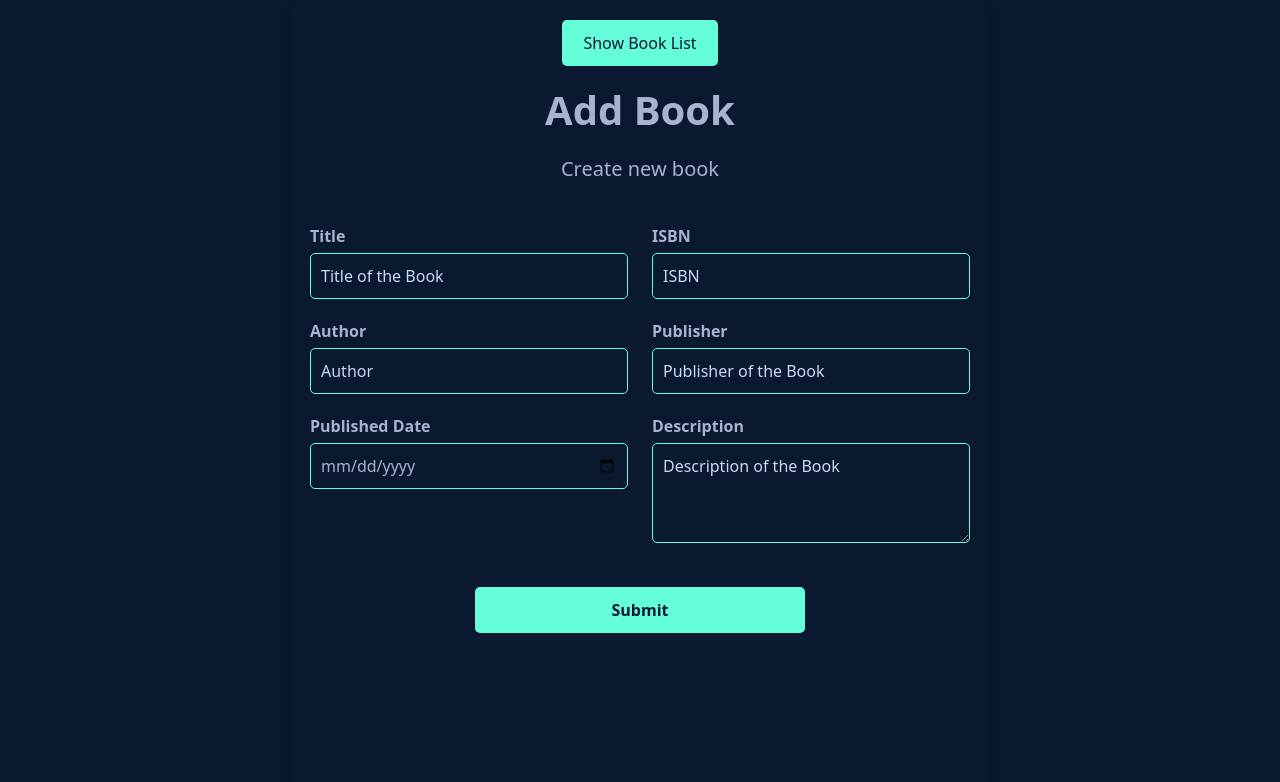
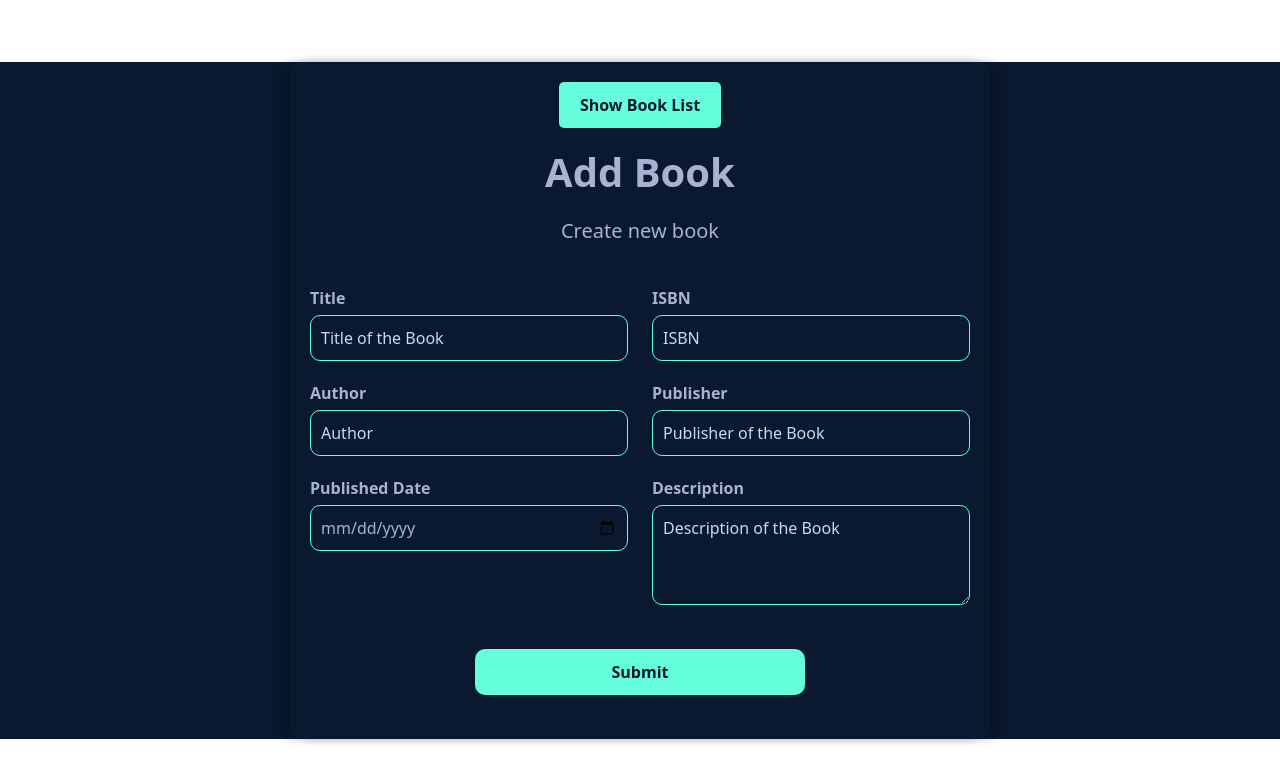
Before and after one commit to KamalBanjade/CRUD-mern-, a React (Vite) app in the folder Client/my-app/: page /create-book in a window 1280 px wide. Shown: the top 782 px of the page. Built offline with nearby package versions, Linux system fonts and the light colour scheme.

Commit message:
"Updated CSS styles and layouts for CreateBook, ShowBookDetails, ShowBookList, and UpdateBookInfo components; added hover effects and adjusted padding, border radius, and box shadows."

```diff
--- a/Client/my-app/src/App.css
+++ b/Client/my-app/src/App.css
@@ -111,6 +111,33 @@
 }
 .btn-delete:hover{
   background-color: #d20404;
-  color: black;
+  color: #ccd6f6;
 
 }
+.hover-button {
+  background-color: #64ffda;
+  color: #0a192f;
+  width: 50%;
+  padding: 10px 20px;
+  border-radius: 10px;
+  font-weight: bold;
+  transition: background-color 0.3s ease; /* Smooth transition */
+}
+
+.hover-button:hover {
+  background-color: #019f79;
+  color: #ccd6f6;
+}
+.hover-effect {
+  background-color: #64ffda;
+  color: #0a192f;
+  font-weight: bold;
+  border-radius: 10px;
+  text-decoration: none;
+  transition: background-color 0.3s ease;
+}
+
+.hover-effect:hover {
+  background-color: #019f79;
+  color: #ccd6f6; /* Color change on hover */
+}
--- a/Client/my-app/src/components/CreateBook.jsx
+++ b/Client/my-app/src/components/CreateBook.jsx
@@ -36,7 +36,7 @@ const CreateBook = () => {
           publisher: "",
         });
         toast.success("Successfully created book!", {
-          position: "top-center",
+          position: "top-right",
         });
         setTimeout(() => {
           navigate("/");
@@ -45,19 +45,31 @@ const CreateBook = () => {
       .catch((err) => {
         console.log("Error in CreateBook!");
         toast.error("Failed to create book.", {
-          position: "top-center",
+          position: "top-right",
         });
       });
   };
 
   return (
-    <div className="CreateBook" style={{ backgroundColor: "#0a192f", color: "#a8b2d1", minHeight: "100vh", display: "flex", justifyContent: "center", alignItems: "center", position: "relative" }}>
+    <div className="CreateBook" style={{ backgroundColor: "#0a192f", color: "#a8b2d1", height: "auto", display: "flex", justifyContent: "center", alignItems: "center", position: "relative" }}>
       <div className="background-layer" style={{ position: "absolute", width: "100%", height: "100%", backgroundColor: "#112240", zIndex: -1 }}></div>
-      <div className="container" style={{ maxWidth: "700px", padding: "20px", boxShadow: "0 4px 8px rgba(0,0,0,0.2)", borderRadius: "10px" }}>
+      <div
+        className="container"
+        style={{
+          maxWidth: "700px",
+          padding: "20px",
+          boxShadow: "8px 0px 8px rgba(0,0,0,0.2), -8px 0px 8px rgba(0,0,0,0.2)",
+          borderRadius: "10px",
+        }}
+      >
         <ToastContainer />
         <div className="row">
           <div className="col-12 text-center">
-            <Link to="/" className="btn" style={{ backgroundColor: "#64ffda", color: "#0a192f", marginBottom: "20px", padding: "10px 20px", borderRadius: "5px", textDecoration: "none" }}>
+            <Link
+              to="/"
+              className="btn hover-effect"
+              style={{ marginBottom: "20px", padding: "10px 20px", borderRadius: "5px" }}
+            >
               Show Book List
             </Link>
           </div>
@@ -76,7 +88,7 @@ const CreateBook = () => {
                       className="form-control input-placeholder"
                       value={book.title}
                       onChange={onChange}
-                      style={{ backgroundColor: "#0a192f", color: "#a8b2d1", border: "1px solid #64ffda", borderRadius: "5px", padding: "10px" }}
+                      style={{ backgroundColor: "#0a192f", color: "#a8b2d1", border: "1px solid #64ffda", borderRadius: "10px", padding: "10px" }}
                     />
                   </div>
                   <div className="form-group" style={{ marginBottom: "20px" }}>
@@ -88,7 +100,7 @@ const CreateBook = () => {
                       className="form-control input-placeholder"
                       value={book.author}
                       onChange={onChange}
-                      style={{ backgroundColor: "#0a192f", color: "#a8b2d1", border: "1px solid #64ffda", borderRadius: "5px", padding: "10px" }}
+                      style={{ backgroundColor: "#0a192f", color: "#a8b2d1", border: "1px solid #64ffda", borderRadius: "10px", padding: "10px" }}
                     />
                   </div>
                   <div className="form-group" style={{ marginBottom: "20px" }}>
@@ -99,7 +111,7 @@ const CreateBook = () => {
                       className="form-control input-placeholder"
                       value={book.published_date}
                       onChange={onChange}
-                      style={{ backgroundColor: "#0a192f", color: "#a8b2d1", border: "1px solid #64ffda", borderRadius: "5px", padding: "10px" }}
+                      style={{ backgroundColor: "#0a192f", color: "#a8b2d1", border: "1px solid #64ffda", borderRadius: "10px", padding: "10px" }}
                     />
                   </div>
                 </div>
@@ -113,7 +125,7 @@ const CreateBook = () => {
                       className="form-control input-placeholder"
                       value={book.isbn}
                       onChange={onChange}
-                      style={{ backgroundColor: "#0a192f", color: "#a8b2d1", border: "1px solid #64ffda", borderRadius: "5px", padding: "10px" }}
+                      style={{ backgroundColor: "#0a192f", color: "#a8b2d1", border: "1px solid #64ffda", borderRadius: "10px", padding: "10px" }}
                     />
                   </div>
                   <div className="form-group" style={{ marginBottom: "20px" }}>
@@ -125,7 +137,7 @@ const CreateBook = () => {
                       className="form-control input-placeholder"
                       value={book.publisher}
                       onChange={onChange}
-                      style={{ backgroundColor: "#0a192f", color: "#a8b2d1", border: "1px solid #64ffda", borderRadius: "5px", padding: "10px" }}
+                      style={{ backgroundColor: "#0a192f", color: "#a8b2d1", border: "1px solid #64ffda", borderRadius: "10px", padding: "10px" }}
                     />
                   </div>
                   <div className="form-group" style={{ marginBottom: "20px" }}>
@@ -136,7 +148,7 @@ const CreateBook = () => {
                       className="form-control input-placeholder"
                       value={book.description}
                       onChange={onChange}
-                      style={{ backgroundColor: "#0a192f", color: "#a8b2d1", border: "1px solid #64ffda", borderRadius: "5px", padding: "10px", resize: "vertical", minHeight: "100px" }}
+                      style={{ backgroundColor: "#0a192f", color: "#a8b2d1", border: "1px solid #64ffda", borderRadius: "10px", padding: "10px", resize: "vertical", minHeight: "100px" }}
                     />
                   </div>
                 </div>
@@ -144,8 +156,7 @@ const CreateBook = () => {
               <div className="text-center">
                 <button
                   type="submit"
-                  className="btn mt-4 mb-4"
-                  style={{ backgroundColor: "#64ffda", color: "#0a192f", width: "50%", padding: "10px 20px", borderRadius: "5px", fontWeight: "bold" }}
+                  className="btn mt-4 mb-4 hover-button"
                 >
                   Submit
                 </button>
@@ -153,8 +164,8 @@ const CreateBook = () => {
             </form>
           </div>
         </div>
-      </div>
-    </div>
+      </div >
+    </div >
   );
 };
 
--- a/Client/my-app/src/components/ShowBookDetails.jsx
+++ b/Client/my-app/src/components/ShowBookDetails.jsx
@@ -74,8 +74,12 @@ function ShowBookDetails(props) {
     <div className='ShowBookDetails' style={{ backgroundColor: '#0a192f', color: '#a8b2d1', minHeight: '100vh', display: 'flex', justifyContent: 'center', alignItems: 'center', padding: '20px' }}>
       <div className='container' style={{ backgroundColor: '#112240', padding: '20px', borderRadius: '8px', boxShadow: '0 4px 8px rgba(0,0,0,0.1)' }}>
         <div className='row'>
-          <div className='col-md-12 text-center'>
-            <Link to='/' className='btn' style={{ backgroundColor: '#64ffda', color: '#0a192f',fontWeight: 'bold', marginBottom: '20px', padding: '10px 20px', borderRadius: '10px', textDecoration: 'none' }}>
+          <div className="col-md-12 text-center">
+            <Link
+              to="/"
+              className="btn hover-effect"
+              style={{ marginBottom: "20px", padding: "10px 20px", borderRadius: "10px" }}
+            >
               Show Book List
             </Link>
           </div>
@@ -86,11 +90,11 @@ function ShowBookDetails(props) {
             <br />
           </div>
           <div className='col-md-12'>{BookItem}</div>
-          <div className='col-md-6 text-right'>
+          <div className="col-md-6 text-right">
             <Link
               to={`/edit-book/${book._id}`}
-              className='btn btn-lg btn-block'
-              style={{ backgroundColor: '#64ffda', color: '#0a192f', marginTop: '10px' }}
+              className="btn btn-lg btn-block hover-effect"
+              style={{ marginTop: "10px", fontSize: "15px" }}
             >
               Edit Book
             </Link>
--- a/Client/my-app/src/components/ShowBookList.jsx
+++ b/Client/my-app/src/components/ShowBookList.jsx
@@ -24,16 +24,16 @@ function ShowBookList() {
       : books.map((book, k) => <BookCard book={book} key={k} />);
 
   return (
-    <div className='ShowBookList' style={{ backgroundColor: "#0a192f", color: "#a8b2d1",  height:"auto", padding: "20px", display: "flex", justifyContent: "center", alignItems: "center" }}>
-      <div className='container' style={{ backgroundColor: "#112240", padding: "20px", borderRadius: "10px",border:"1px solid #002361", boxShadow: "0 4px 8px rgba(0,0,0,0.1)" }}>
+    <div className='ShowBookList' style={{ backgroundColor: "#0a192f", color: "#a8b2d1", height: "auto", padding: "20px", display: "flex", justifyContent: "center", alignItems: "center" }}>
+      <div className='container' style={{ backgroundColor: "#112240", padding: "20px", borderRadius: "10px", border: "1px solid #002361", boxShadow: "0 4px 8px rgba(0,0,0,0.1)" }}>
         <div className='row'>
           <div className='col-md-12 text-center'>
             <br />
-            <h2 className='display-6' style={{  color: "#a8b2d1", marginBottom: "20px", fontWeight: "bold" }}>Books List</h2>
+            <h2 className='display-6' style={{ color: "#a8b2d1", marginBottom: "20px", fontWeight: "bold" }}>Books List</h2>
             <Link
-              to='/create-book'
-              className='btn'
-              style={{ backgroundColor: "#64ffda", color: "#0a192f", marginBottom: "20px",fontWeight: "bold", padding: "10px 20px", borderRadius: "10px", textDecoration: "none" }}
+              to="/create-book"
+              className="btn hover-effect"
+              style={{ marginBottom: "20px", padding: "10px 20px", borderRadius: "10px" }}
             >
               + Add New Book
             </Link>
```
Also changed, not shown: Client/my-app/src/components/UpdateBookInfo.jsx (+12 -12 lines).
